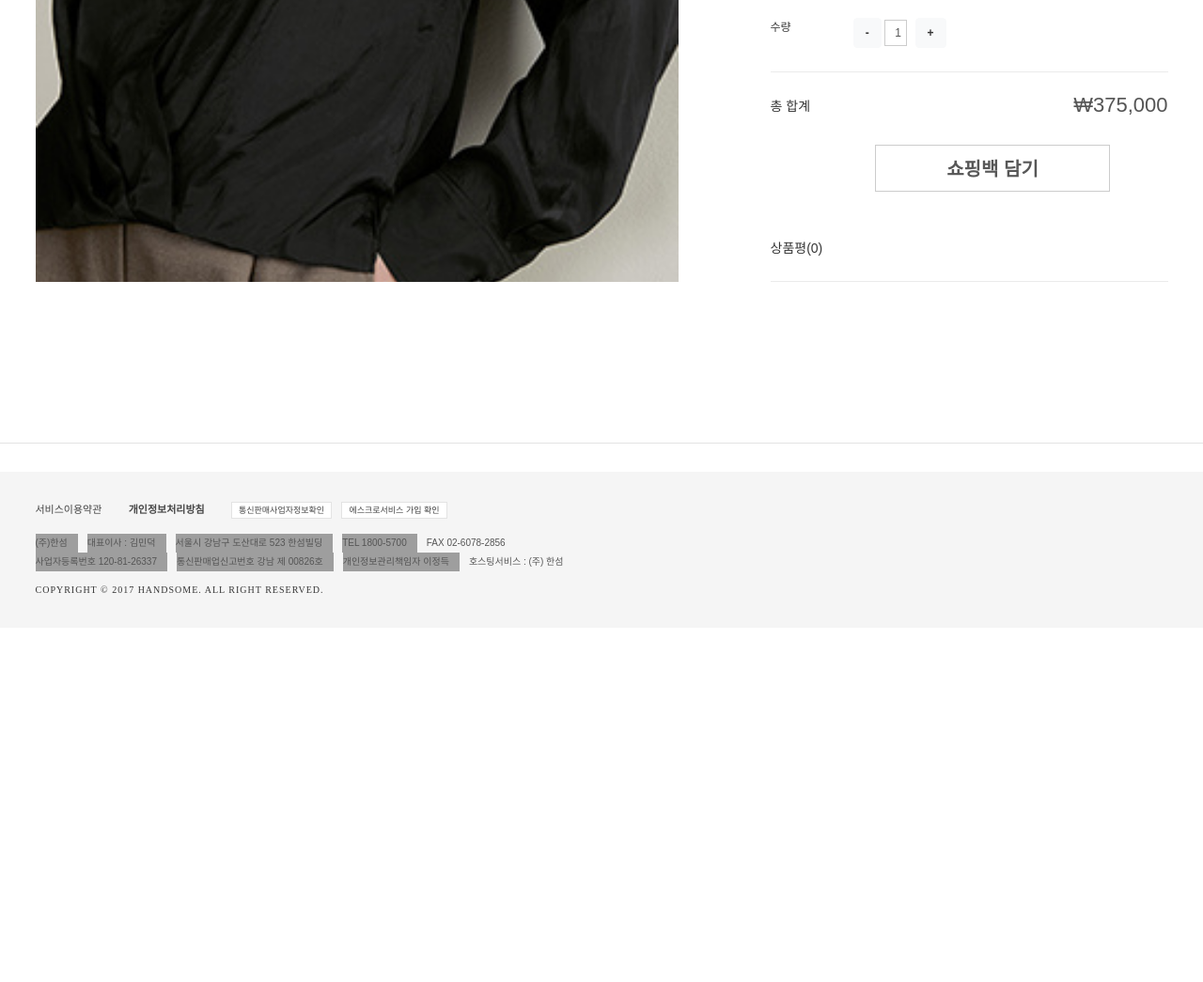
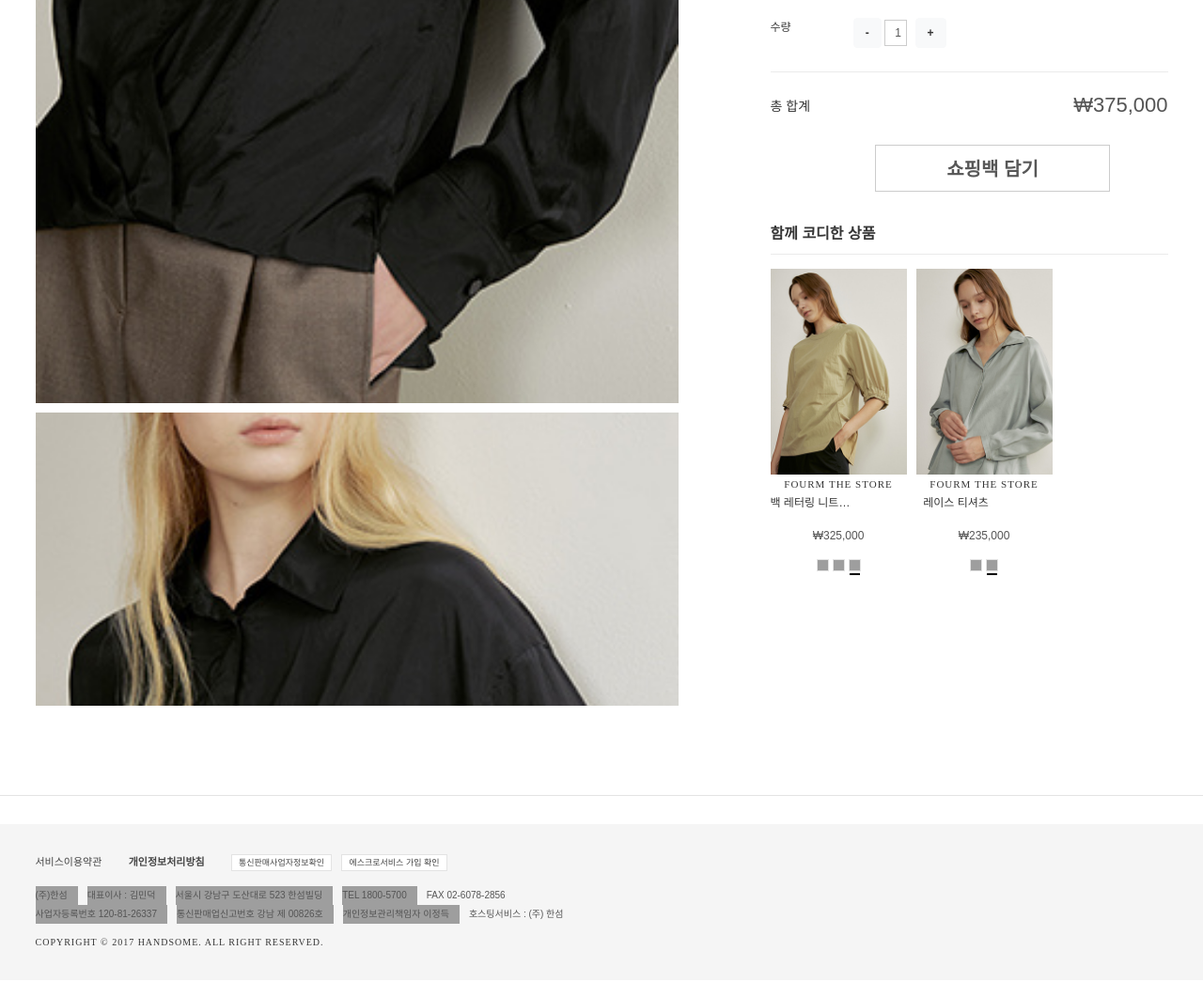
Before and after one commit to chaeyeon4u/team4_project1, a Java web app: page /product/detail in a window 1280 px wide. Shown: the part 743-1788 px from the top of the page at 94% size. Run offline with Spring Boot 4, a stand-in JSP engine, Linux system fonts and the light colour scheme; the project's own start-up code is not run, and a stand-in starts its controllers and pages; some web fonts are replaced; grey boxes are pictures that could not be loaded.

Commit message:
Update: Product Detail 함께 코디한 상품

```diff
--- a/src/main/webapp/WEB-INF/views/product/productDetail.jsp
+++ b/src/main/webapp/WEB-INF/views/product/productDetail.jsp
@@ -236,6 +236,7 @@
 								</div>
 							</form>
 					    </div>
+					    </br>
 
 					    <script>
 					    	/* 위시리스트 버튼 처리
@@ -246,14 +247,87 @@
 					    	}
 					    </script>
 
-						<dl class="toggle_type1" style="margin-top:80px;">
-							<!--상품평 btn, 클릭시 상품평 화면으로 넘어가게-->
-					        <div class="mt-32 popup_customer_review1807" id="customerReview">
-					            <a href="#;" onclick="GA_Event('상품_상세','정보','상품평');">상품평(<span id="customerReviewCnt">0</span>)
-					                <div class="star_score1807" id="prodTotalStarScoreWrapper" style="display: none;"></div>
-					            </a>
-					        </div>
-						</dl>
+<!------------------------------------------------>
+						<div class="related_evt" style="margin-bottom: 75px;" >
+							<div class="cd-n-lb-tab" id="codi_lookbook_tab" style="">
+								<ul>
+									<li class="on"><a href="#cd-n-lb-tab-01" onclick="GA_Event('상품_상세','함께 코디한 상품','함께 코디한 상품');">함께 코디한 상품</a></li>
+								</ul>
+							</div>
+
+							<!-- box1 -->
+							<div class="cd-n-lb-content-box" id="cd-n-lb-tab-01" style="display: block;">
+								<div class="matches_list together-codi-list" id="referencesListContent">
+									<ul class="clearfix slides">
+							            <li id="prod_YN2B8KCD922W_YN" style="margin-right: 10px;">
+				                            <div class="together-codi-pic">
+												<a href="javascript:goDetailPage('YN2B8KCD922W_YN');" onclick="GA_Event('상품_상세','코디상품','백 레터링 니트 가디건');" class="pic">
+													<img src="${pageContext.request.contextPath}/resources/images/womanshirts/image_blouse_3.jpg" alt="코디상품" class="respon_image">
+												</a>
+											</div>
+				                            <span class="info_wrap item_info2">
+				                                <span class="brand BR35">FOURM THE STORE</span>
+				                                <span class="title">백 레터링 니트 가디건</span>
+				                                	<span class="price">
+				                                    	₩325,000
+				                                    </span>
+			                                    </span>
+
+				                            <!-- 컬러칩 -->
+											<div class="we-codi-colorchip">
+												<ul class="color_chip clearfix">
+													<li id="chipbtn_YN2B8KCD922W_BK">
+															<!-- <input type="hidden" class="colorNameVal" value="BLACK"> -->
+															<a href="#;" onclick="chngColorChip(this, 'YN2B8KCD922W_YN','YN2B8KCD922W_BK');" class="beige" style="background:#000000 url('http://newmedia.thehandsome.com/YN/2B/FW/YN2B8KCD922W_BK_C01.jpg/dims/resize/24x24')" onmouseover="setColorName('BLACK');" onmouseout="setColorName('');"></a>
+														</li>
+													<li id="chipbtn_YN2B8KCD922W_MP">
+															<input type="hidden" class="colorNameVal" value="SMOKE PINK">
+															<a href="#;" onclick="chngColorChip(this, 'YN2B8KCD922W_YN','YN2B8KCD922W_MP');" class="beige" style="background:#d29692 url('http://newmedia.thehandsome.com/YN/2B/FW/YN2B8KCD922W_MP_C01.jpg/dims/resize/24x24')" onmouseover="setColorName('SMOKE PINK');" onmouseout="setColorName('');"></a>
+														</li>
+													<input type="hidden" id="colorName" value="YELLOW GREEN">
+													<li id="chipbtn_YN2B8KCD922W_YN">
+															<input type="hidden" class="colorNameVal" value="YELLOW GREEN">
+															<a href="#;" onclick="chngColorChip(this, 'YN2B8KCD922W_YN','YN2B8KCD922W_YN');" class="beige on" style="background:#d5b966 url('http://newmedia.thehandsome.com/YN/2B/FW/YN2B8KCD922W_YN_C01.jpg/dims/resize/24x24')"></a>
+														</li>
+													</ul>
+											</div>
+				                        </li>
+				                    <li id="prod_YN2B8TTO620W_WT" style="margin-right: 10px;">
+				                            <div class="together-codi-pic">
+												<a href="javascript:goDetailPage('YN2B8TTO620W_WT');" onclick="GA_Event('상품_상세','코디상품','레이스 티셔츠');" class="pic">
+													<img src="${pageContext.request.contextPath}/resources/images/womanshirts/image_blouse_2.jpg" alt="코디상품" class="respon_image">
+												</a>
+											</div>
+				                            <span class="info_wrap item_info2">
+				                                <span class="brand BR35">FOURM THE STORE</span>
+				                                <span class="title">레이스 티셔츠</span>
+					                                <span class="price">
+					                                    ₩235,000
+				                                    </span>
+			                                    </span>
+
+				                            <!-- 컬러칩 추가 -->
+											<div class="we-codi-colorchip">
+												<ul class="color_chip clearfix">
+													<li id="chipbtn_YN2B8TTO620W_BK">
+														<input type="hidden" class="colorNameVal" value="BLACK">
+														<a href="#;" onclick="chngColorChip(this, 'YN2B8TTO620W_WT','YN2B8TTO620W_BK');" class="beige" style="background:#000000 url('http://newmedia.thehandsome.com/YN/2B/FW/YN2B8TTO620W_BK_C01.jpg/dims/resize/24x24')" onmouseover="setColorName('BLACK');" onmouseout="setColorName('');"></a>
+													</li>
+												<input type="hidden" id="colorName" value="WHITE">
+												<li id="chipbtn_YN2B8TTO620W_WT">
+														<input type="hidden" class="colorNameVal" value="WHITE">
+														<a href="#;" onclick="chngColorChip(this, 'YN2B8TTO620W_WT','YN2B8TTO620W_WT');" class="beige on" style="background:#ffffff url('http://newmedia.thehandsome.com/YN/2B/FW/YN2B8TTO620W_WT_C01.jpg/dims/resize/24x24')"></a>
+													</li>
+												</ul>
+											</div>
+				                        </li>
+				                    </ul>
+								</div>
+							</div>
+							<!-- //box1 -->
+						</div>
+
+<!------------------------------------------------>
 					</div>
 
 					<input type="hidden" id="viewExhibitionPageCode" value="">
--- a/src/main/webapp/resources/css/products.css
+++ b/src/main/webapp/resources/css/products.css
@@ -228,7 +228,7 @@
 .sns_wrap .url{background-position:-96px 0;}
 .sns_wrap .close{background-position:-128px 0;}
 
-.item_detail_info .related_evt{margin-top: 55px;}
+.item_detail_info .related_evt{margin-top: 70px;}
 .item_detail_info .related_evt .title{padding-bottom:7px;border-bottom:1px solid #ebebeb;font-size: 18px;color:#363636;font-weight: normal;}
 .item_detail_info .related_evt ul{margin-top:15px;}
 
--- a/src/main/webapp/resources/css/t4_products.css
+++ b/src/main/webapp/resources/css/t4_products.css
@@ -11,4 +11,5 @@
 	font-size:20px;
 	font-weight:bold;
 	margin-top:5px;
+	margin-bottom:5px;
 }
```
